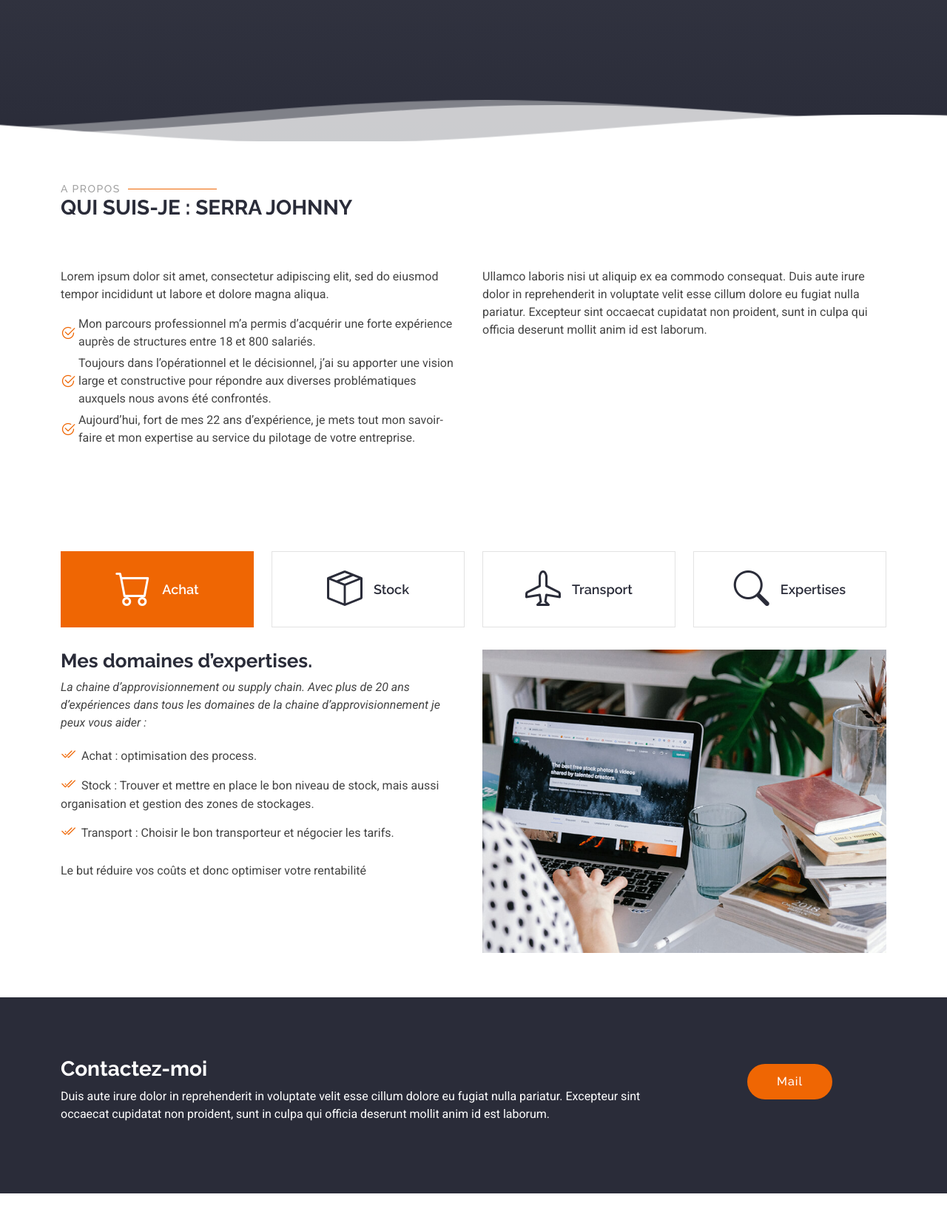
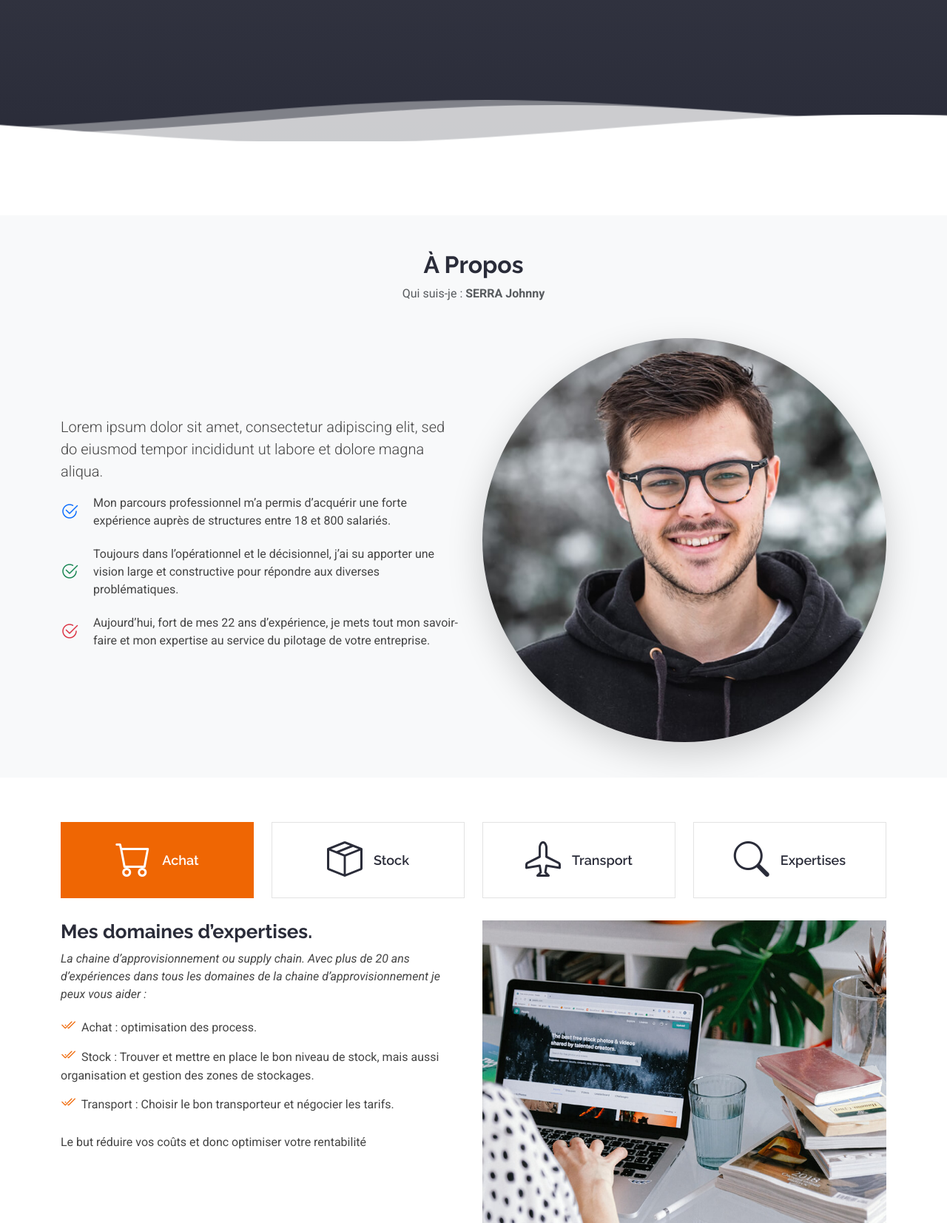
Before and after one commit to GuillaumeReb/Labo, a PHP site: page / in a window 1280 px wide. Shown: the part 469-2122 px from the top of the page at 74% size. Run offline with PHP 8.4, Linux system fonts and the light colour scheme.

Commit message:
Modifs de la section A propos

```diff
--- a/SiteJohn/assets/css/main.css
+++ b/SiteJohn/assets/css/main.css
@@ -2576,3 +2576,12 @@ section,
   font-weight: normal !important;
   text-transform: none !important;
 }
+
+.img-hover {
+  transition: transform 0.3s ease, box-shadow 0.3s ease;
+}
+
+.img-hover:hover {
+  transform: scale(1.05);
+  box-shadow: 0px 10px 20px rgba(0, 0, 0, 0.2);
+}
--- a/SiteJohn/index.html
+++ b/SiteJohn/index.html
@@ -147,48 +147,60 @@
     </section><!-- /Hero Section -->
 
     <!-- About Section -->
-    <section id="about" class="about section">
 
-      <!-- Section Title -->
-      <div class="container section-title" data-aos="fade-up">
-        <h2>A propos</h2>
-        <p>Qui suis-je : SERRA Johnny</p>
-      </div><!-- End Section Title -->
+    <section id="about" class="about section py-5 bg-light" style="margin-top: 100px;">
+
+      <!-- Section Title (Aligné avec le reste du site) -->
+      <div class="container text-center mb-5" data-aos="fade-up">
+        <h2 class="fw-bold">À Propos</h2>
+        <p class="text-muted">Qui suis-je : <strong>SERRA Johnny</strong></p>
+      </div>
 
       <div class="container">
+        <div class="row align-items-center gy-4">
 
-        <div class="row gy-4">
-
-          <div class="col-lg-6 content" data-aos="fade-up" data-aos-delay="100">
-            <p>
+          <!-- Texte -->
+          <div class="col-lg-6" data-aos="fade-up" data-aos-delay="100">
+            <p class="lead">
               Lorem ipsum dolor sit amet, consectetur adipiscing elit, sed do eiusmod tempor incididunt ut labore et
               dolore
               magna aliqua.
             </p>
-            <ul>
-              <li><i class="bi bi-check2-circle"></i> <span>Mon parcours professionnel m’a permis d’acquérir une forte
-                  expérience auprès de structures entre 18 et 800 salariés.</span></li>
-              <li><i class="bi bi-check2-circle"></i> <span>Toujours dans l’opérationnel et le décisionnel, j’ai su
-                  apporter une vision large et constructive pour répondre aux
-                  diverses problématiques auxquels nous avons été confrontés.</span></li>
-              <li><i class="bi bi-check2-circle"></i> <span>Aujourd’hui, fort de mes 22 ans d’expérience, je mets tout
-                  mon savoir-faire et mon expertise au service du pilotage de
-                  votre entreprise.</span></li>
+            <ul class="list-unstyled">
+              <li class="d-flex align-items-center mb-3">
+                <i class="bi bi-check2-circle text-primary fs-4 me-3"></i>
+                <span>Mon parcours professionnel m’a permis d’acquérir une forte expérience auprès de structures entre
+                  18 et
+                  800 salariés.</span>
+              </li>
+              <li class="d-flex align-items-center mb-3">
+                <i class="bi bi-check2-circle text-success fs-4 me-3"></i>
+                <span>Toujours dans l’opérationnel et le décisionnel, j’ai su apporter une vision large et constructive
+                  pour
+                  répondre aux diverses problématiques.</span>
+              </li>
+              <li class="d-flex align-items-center">
+                <i class="bi bi-check2-circle text-danger fs-4 me-3"></i>
+                <span>Aujourd’hui, fort de mes 22 ans d’expérience, je mets tout mon savoir-faire et mon expertise au
+                  service du pilotage de votre entreprise.</span>
+              </li>
             </ul>
           </div>
 
-          <div class="col-lg-6" data-aos="fade-up" data-aos-delay="200">
-            <p>Ullamco laboris nisi ut aliquip ex ea commodo consequat. Duis aute irure dolor in reprehenderit in
-              voluptate velit esse cillum dolore eu fugiat nulla pariatur. Excepteur sint occaecat cupidatat non
-              proident, sunt in culpa qui officia deserunt mollit anim id est laborum. </p>
-            <!-- <a href="#" class="read-more"><span>Read More</span><i class="bi bi-arrow-right"></i></a> -->
+          <!-- Image -->
+          <div class="col-lg-6 text-center" data-aos="fade-up" data-aos-delay="200">
+            <img src="assets/img/team/team-1.jpg" class="img-fluid rounded-circle shadow-lg img-hover"
+              alt="Portrait de SERRA Johnny">
           </div>
 
         </div>
-
       </div>
 
-    </section><!-- /About Section -->
+    </section>
+
+
+
+    <!-- /About Section -->
 
     <!-- Features Section -->
     <section id="features" class="features section">
```
